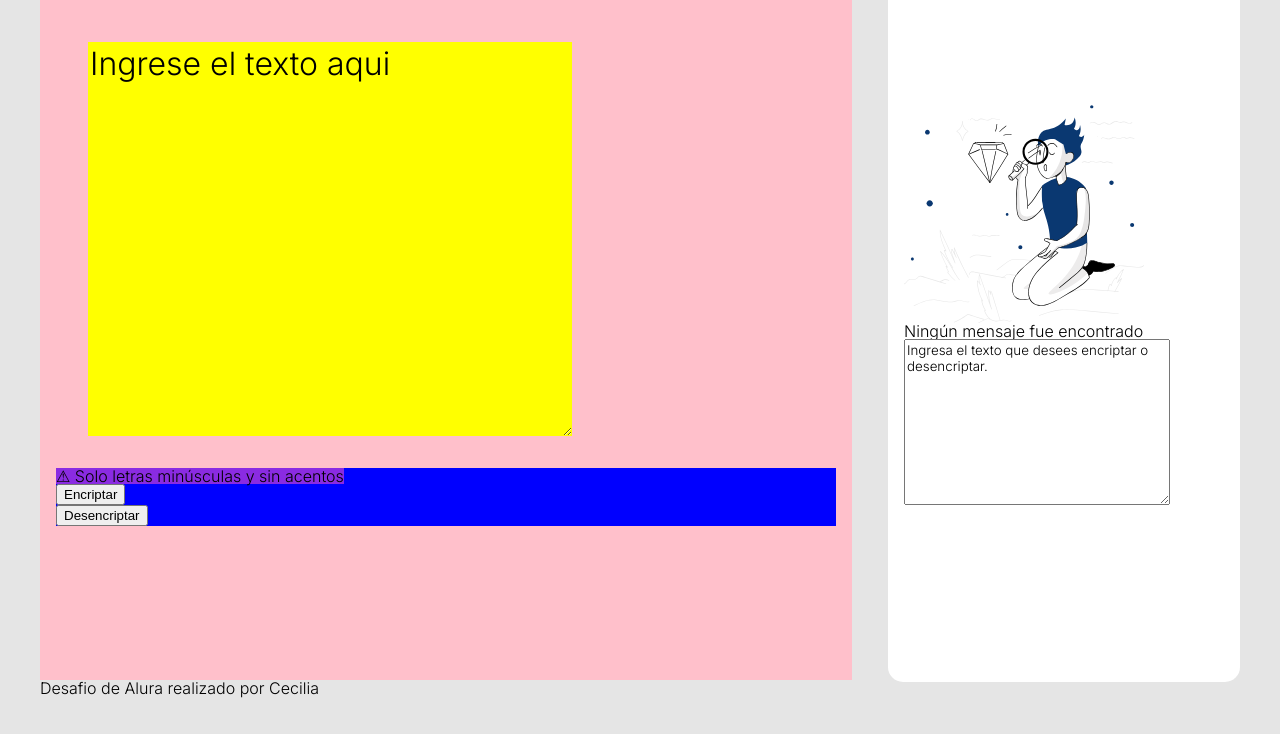
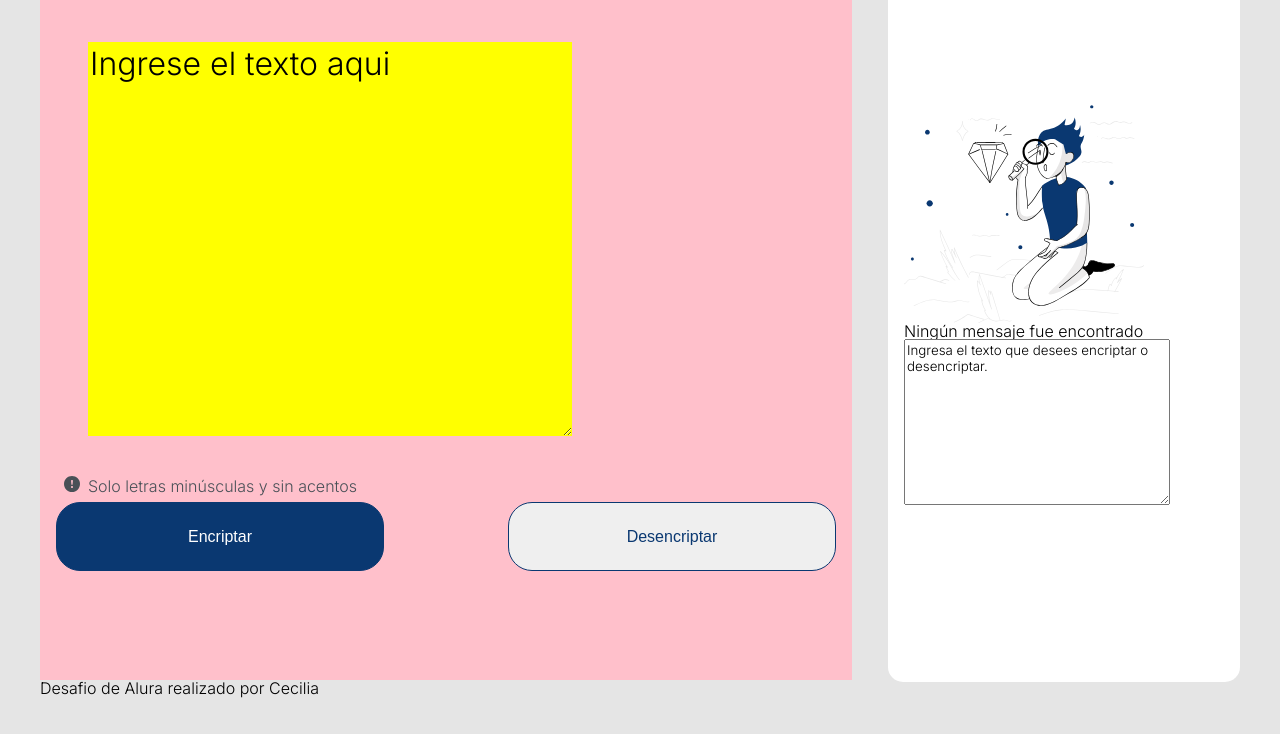
Before and after one commit to barbozacecilia/desafio-alura-encriptador, a plain HTML site: page index.html in a window 1280 px wide. Shown: the part 110-844 px from the top of the page. Drawn offline with Linux system fonts and the light colour scheme.

Commit message:
WIP(Buttons): Working on buttons styles.

```diff
--- a/index.html
+++ b/index.html
@@ -21,9 +21,14 @@
                 <textarea name="text" class="text-to-encrypt" id="" cols="30" rows="10">Ingrese el texto aqui</textarea>
 
             <div class="botton-container">
-                <p id="attention-sign">Solo letras minúsculas y sin acentos</p>
-                <button type="submit" class="button-to-encrypt">Encriptar</button>
-                <button type="submit" class="button-to-encrypt">Desencriptar</button>
+                <div class="warning-container">
+                    <p id="attention-sign">Solo letras minúsculas y sin acentos</p>
+                </div>
+
+                <div class="button-container">
+                    <button type="submit" class="button-encrypt">Encriptar</button>
+                    <button type="submit" class="button-decrypt">Desencriptar</button>
+                 </div>
             </div>
         </section>
 
--- a/styles.css
+++ b/styles.css
@@ -1,3 +1,4 @@
+
 main{
     display: flex;
 }
@@ -42,20 +43,41 @@ main{
 }
 
 #attention-sign{
-    background-color: blueviolet;
     font-family: 12px;
+    color: #495057;
+    padding: 0.5rem;
 }
 
 #attention-sign::before{
-    content: "⚠ ";
+    content: url(images/vectorvector.svg);
+    margin-right: 0.5rem;
 }
 
-.botton-container{
+button{
+    padding: 24px;
+    gap: 8px;
+    border: 1px solid #0A3871;
+    border-radius: 24px;
+    width: 328px;
+    font-size: 16px;
+    line-height: 19px;
+    text-align: center;
+    align-items: center;
+    cursor: pointer;
+}
+.button-container{
     display: flex;
     flex-direction: row;
-    align-items:flex-start;
-    background-color: blue;
-    flex-direction: column;
+    justify-content: space-between;
+    width: 100%;
+}
+
+.button-encrypt{
+    background-color: #0A3871;
+    color: #FFFFFF;
+}
+.button-decrypt{
+    color: #0A3871;
 }
 
 .encrypt{
```
Also changed, not shown: 1 other file.
